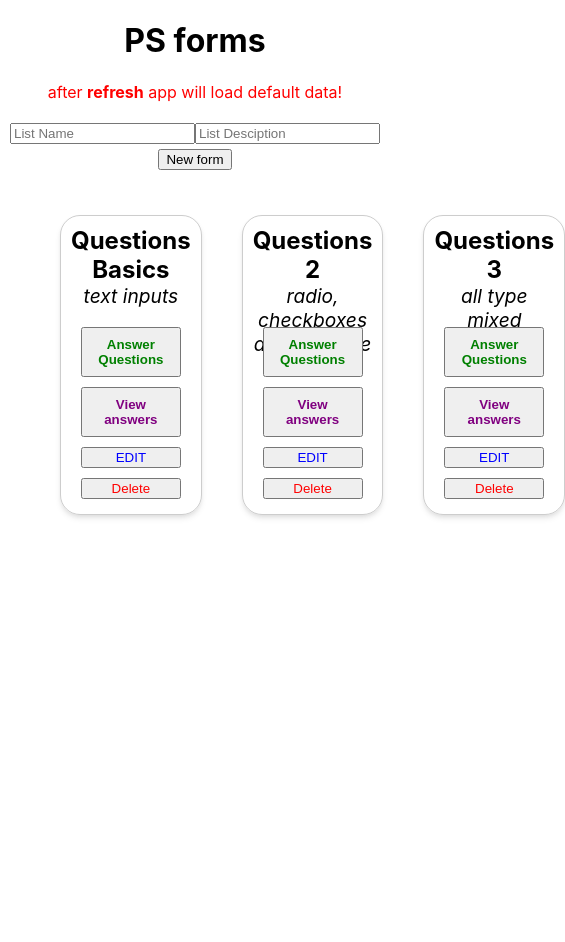
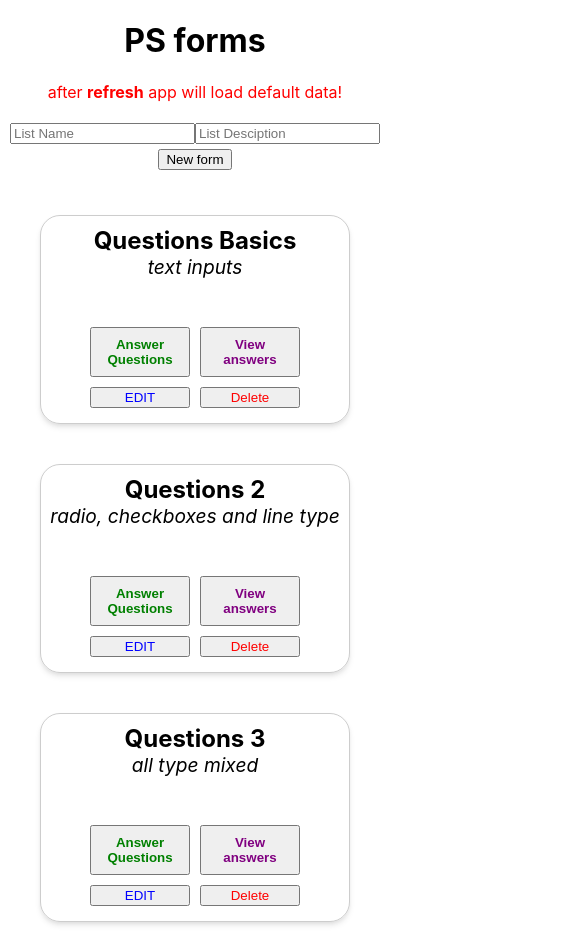
Before and after one commit to patryk-siewiera/iterators, a React (Create React App) app: page / in a window 390 px wide. Shown: the whole page, 565 px wide, since content can reach past the window. Before the commit the page ends 844 px from the top, so only its background shows below. Built offline with nearby package versions, Linux system fonts and the light colour scheme; no server answers.

Commit message:
style: mobile view

```diff
--- a/src/App.css
+++ b/src/App.css
@@ -74,10 +74,15 @@ li {
 	background-color: rgb(230, 230, 106);
 }
 
+@media (min-width: 768px) {
+	ul {
+		grid-template-columns: 1fr 1fr 1fr;
+		margin: auto;
+	}
+}
 ul {
 	padding-top: 20px;
 	display: grid;
-	grid-template-columns: 1fr 1fr 1fr;
 	list-style-type: none;
 	max-width: 80rem;
 	margin: auto;
@@ -88,8 +93,8 @@ li {
 	border-width: 1px;
 	border-radius: 20px;
 	border-color: rgba(128, 128, 128, 0.397);
-	margin: 20px;
-	padding: 10px;
+	margin: 20px 40px 20px 0px;
+	padding: 10px 0px 10px;
 	text-align: center;
 	--tw-shadow: 0 4px 6px -1px rgba(0, 0, 0, 0.1),
 		0 2px 4px -1px rgba(0, 0, 0, 0.06);
@@ -97,6 +102,10 @@ li {
 		var(--tw-ring-shadow, 0 0 #0000), var(--tw-shadow);
 }
 
+ol {
+	margin: 0;
+	padding: 0;
+}
 .nameAndDesc {
 	height: 6rem;
 }
```
